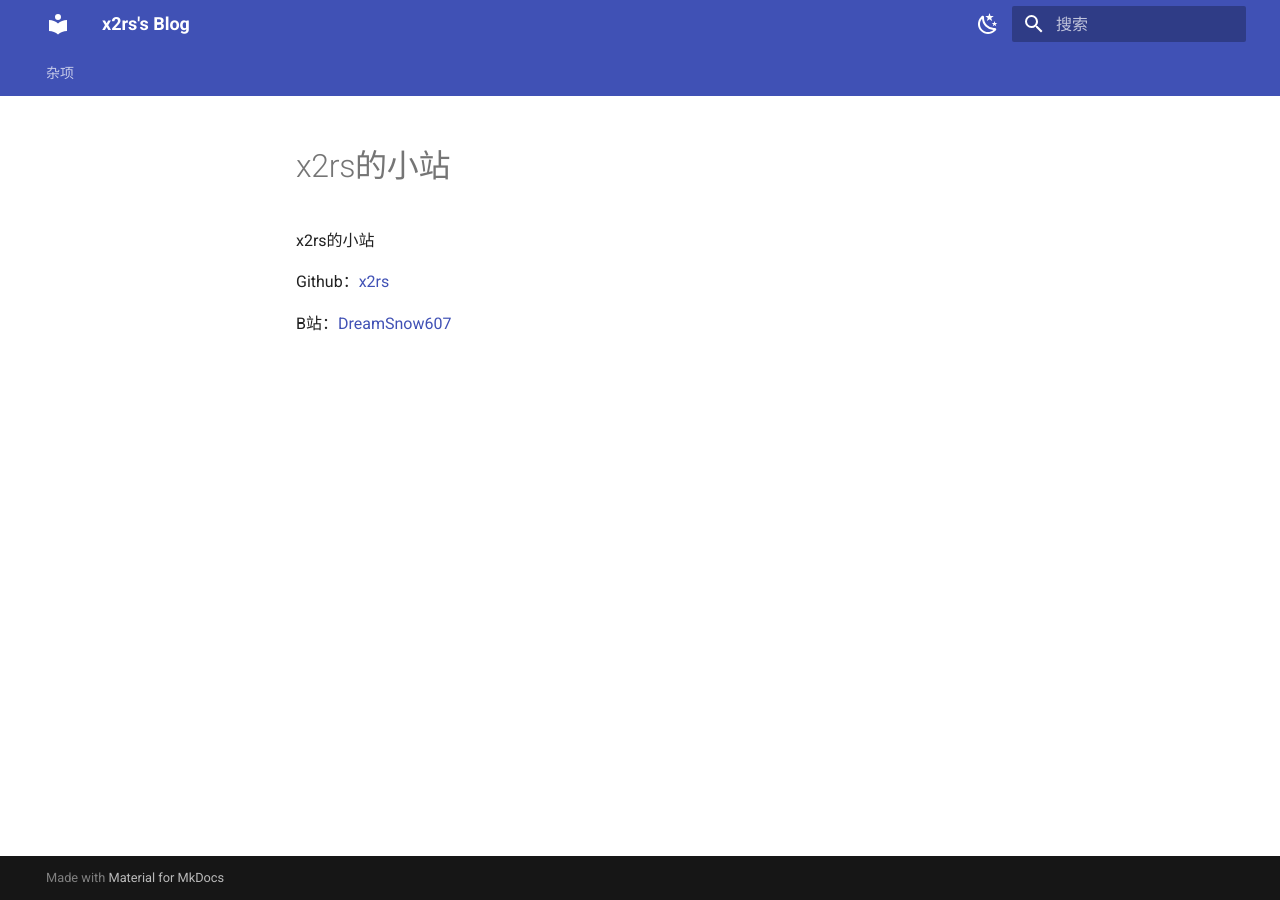
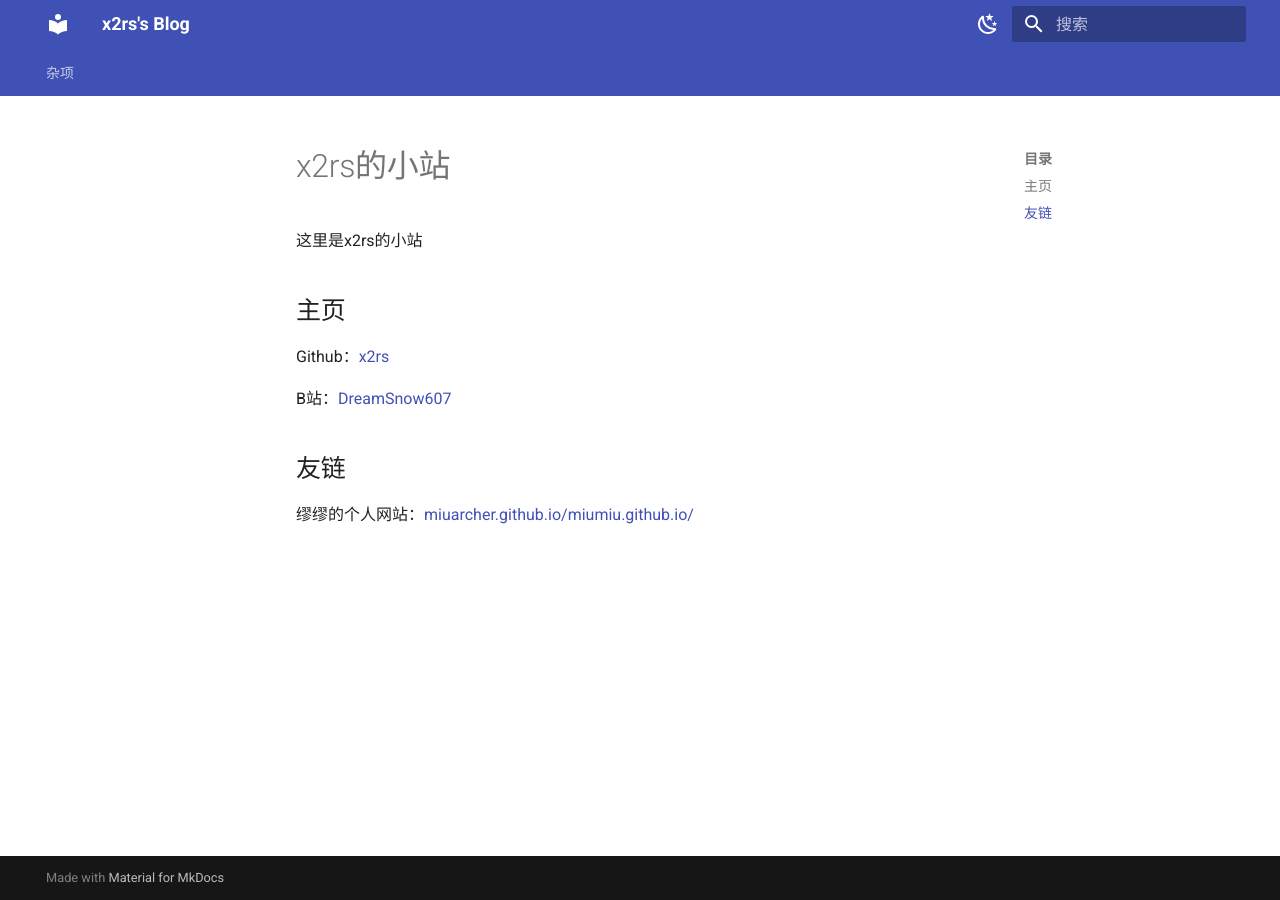
Before and after one commit to x2rs/x2rs.github.io, an MkDocs documentation site: the page built from docs/index.md, in a window 1280 px wide. Built offline with MkDocs 1.6.1 and Material for MkDocs 9.7.7, drawn with Linux system fonts in a browser that asks for light colours.

Commit message:
add friend link

```diff
--- a/docs/index.md
+++ b/docs/index.md
@@ -1,7 +1,13 @@
 # x2rs的小站
 
-x2rs的小站
+这里是x2rs的小站
+
+## 主页
 
 Github：[x2rs](https://github.com/x2rs)
 
 B站：[DreamSnow607](https://space.bilibili.com/1972220875)
+
+## 友链
+
+缪缪的个人网站：[miuarcher.github.io/miumiu.github.io/](https://miuarcher.github.io/miumiu.github.io/)
```
